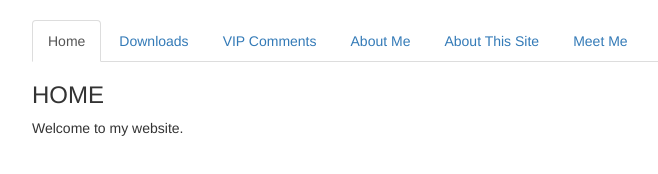
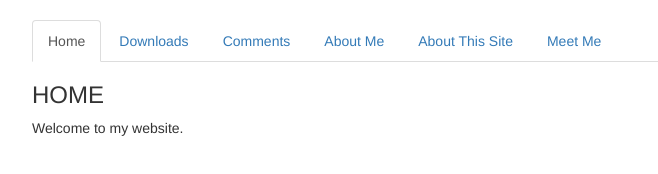
Before and after one commit to devajithvs1/devajithvs.github.io, a website: page home.html in a window 1280 px wide. Shown: the whole page, without its empty margins (38-696 px from the left). Drawn offline with Linux system fonts and the light colour scheme.

Commit message:
Update home.html

```diff
--- a/home.html
+++ b/home.html
@@ -25,7 +25,7 @@
     <ul class="nav nav-tabs">
         <li class="active"><a data-toggle="tab" href="#home">Home</a></li>
         <li><a data-toggle="tab" href="#menu1">Downloads</a></li>
-        <li><a data-toggle="tab" href="#menu2">VIP Comments</a></li>
+        <li><a data-toggle="tab" href="#menu2">Comments</a></li>
      <!--   <li><a data-toggle="tab" href="#menu6">Comments</a></li> -->
         <li><a data-toggle="tab" href="#menu3">About Me</a></li>
 	<li><a data-toggle="tab" href="#menu4">About This Site</a></li>
```
